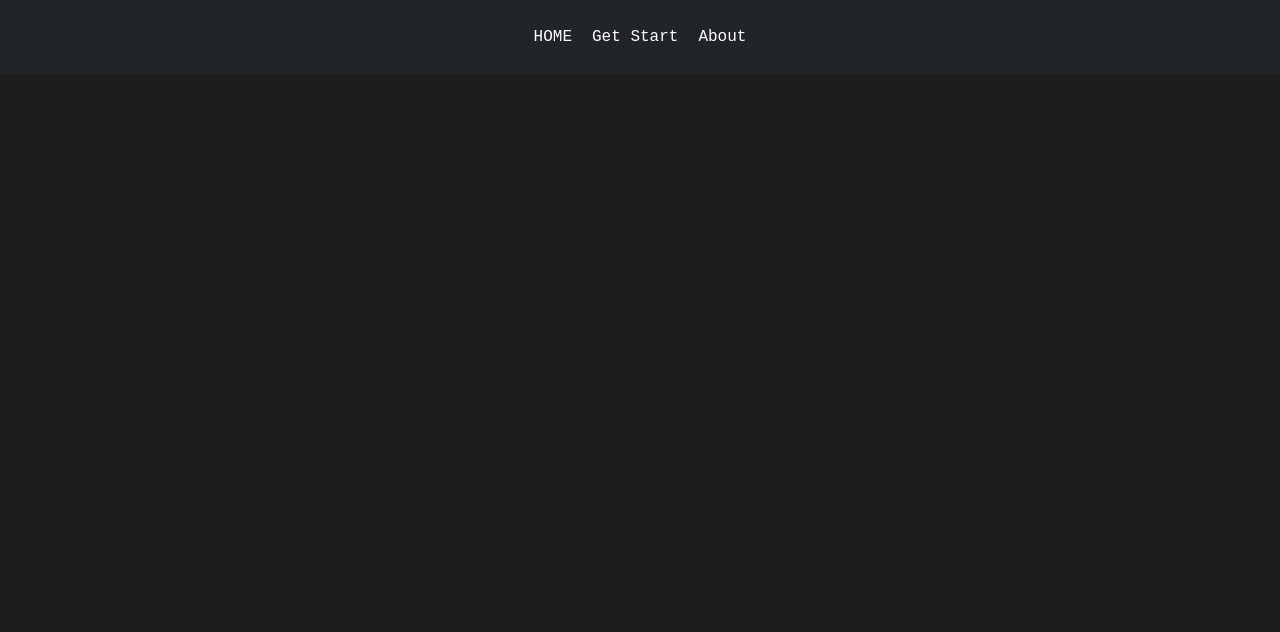
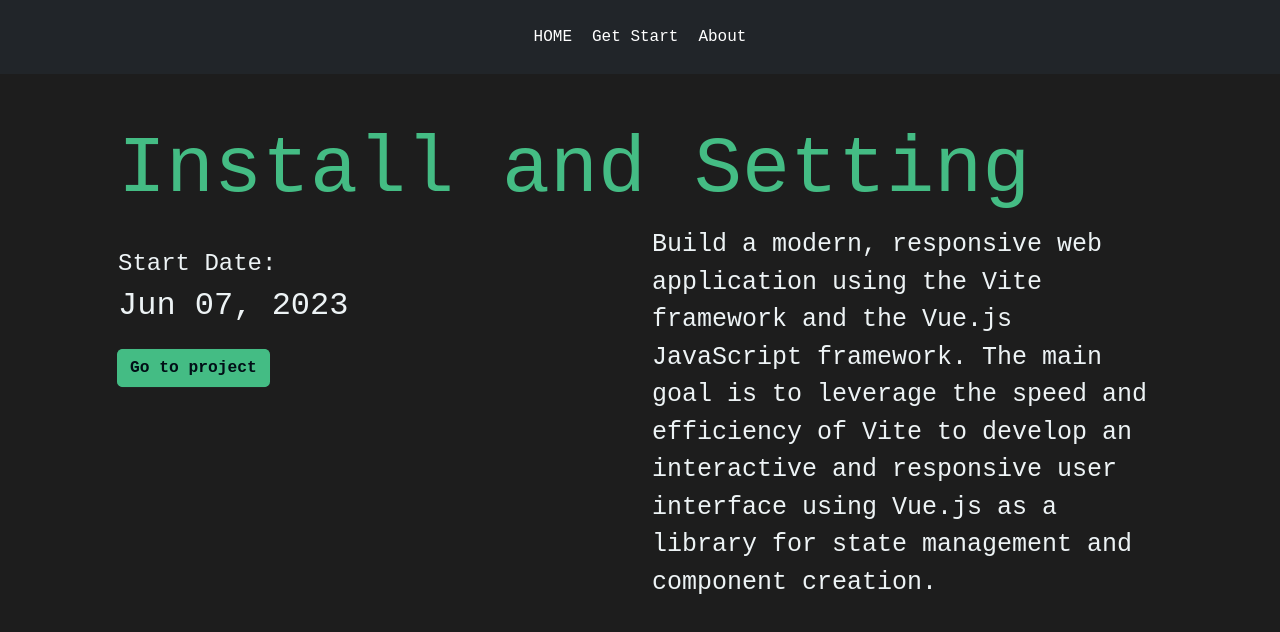
Before and after one commit to JungleKiosk/Freewat_GettingStarted, a Vue app: page /project/1 in a window 1280 px wide. Before the commit this address had no page. Shown: the top 632 px of the page. Built offline with nearby package versions, Linux system fonts and the light colour scheme.

Commit message:
router vue: pages

```diff
--- /dev/null
+++ b/src/data/data_projects.json
@@ -0,0 +1,81 @@
+[
+    {
+        "id": 1,
+        "name": "Install and Setting",
+        "tutorial": "tutorial 0",
+        "desc_card": "In this video tutorial you will learn how to install FREEWAT in QGIS and how to organize the project work directrory. In addition, you will be able to perform a first simple case of single-layer groundwater modeling",
+        "image": ".src/assets/img/0_plugin_freewat.png",
+        "environment": "Vue 3 + Vite",
+        "paks": "",
+        "stack": "HTML - CSS - JS",
+        "link": "https://junglekiosk.github.io/HelloVue/",
+        "data": "Jun 07, 2023",
+        "desc": "Build a modern, responsive web application using the Vite framework and the Vue.js JavaScript framework. The main goal is to leverage the speed and efficiency of Vite to develop an interactive and responsive user interface using Vue.js as a library for state management and component creation."
+    },
+    {
+        "id": 2,
+        "name": "LUCAS 2022",
+        "image": "assets/img/projects/lucas_2022.png",
+        "environment": "QGIS - Google My Maps - Google Earth Pro",
+        "paks": "",
+        "stack": "Python",
+        "link": "https://junglekiosk.github.io/LUCAS_2022/",
+        "data": "Jun 18, 2023",
+        "desc": "This project shows how to optimize data collection work for the Eurostat Land Use and Coverage Area frame Survey project with QGIS & Python. Through an iteration of the digitization of the routes to be covered and the relative geographical points, I created a quick access and mobile responsive working map in Google My Maps, which guaranteed ease of access and movement to crucial points, improving efficiency, reducing consumption and environmental impact, minimizing costs and improving work management."
+    },
+    {
+        "id": 3,
+        "name": "VueLeaflet",
+        "image": ".src/assets/img/projects/vue_leaflet.png",
+        "environment": "Vue 3 + Vite",
+        "paks": "",
+        "stack": "HTML - CSS - JS",
+        "link": "https://junglekiosk.github.io/VueLeaflet/",
+        "data": "Jun 11, 2023",
+        "desc": "Leveraging the power of Vue.js and Leaflet, I created an interactive map enriched with image placeholders. This project opens the door to an immersive and intuitive visualization of geographical data, offering a dynamic solution to represent information and places in an attractive way."
+    },
+    {
+        "id": 4,
+        "name": "Chestnut Zoning",
+        "image": "src/assets/img/projects/chestnut_zoning.png",
+        "environment": "QGIS - Google Earth Pro",
+        "paks": "",
+        "stack": "Python",
+        "link": "https://junglekiosk.github.io/QGIS_zoning/",
+        "data": "Jun 13, 2023",
+        "desc": "This project aims to optimize chestnut cultivation through the creation of a zonal prescription map. Taking advantage of the key variables of altitude, slope slope and sun exposure, I have delineated specific areas for optimal cultivation. Through one iteration in Python, I calculated the principal contour lines precisely, considering 100-meter intervals. The objective is targeted management of resources, promotion of forest health and ecosystem services, maximization of production and support for the local market through the repopulation of marginal territories."
+    },
+    {
+        "id": 5,
+        "name": "Map Soil Texture",
+        "image": "src/assets/img/projects/usda_py.png",
+        "environment": "QGIS - Google Earth Pro",
+        "paks": "",
+        "stack": "Python - RStudio",
+        "link": "https://junglekiosk.github.io/QGIS_SoilTexture/",
+        "data": "Jun 18, 2023",
+        "desc": "Through the reconstruction of the texture triangle in Python, get a detailed view of the soil composition. The objective is to identify and map the different texture classes – sand, silt and clay – present in the different areas of the territory. This approach will allow to better understand their distribution and characterization, providing crucial information for the optimal management of agricultural and environmental areas. Accurate mapping of texture values will enable targeted planning and informed decision making to promote crop efficiency and soil resource conservation."
+    },
+    {
+        "id": 6,
+        "name": "Soil Degradation",
+        "image": "src/assets/img/projects/soil_deg.png",
+        "environment": "QGIS - Google Earth Engine",
+        "paks": "",
+        "stack": "JS - Python - RStudio ",
+        "link": "https://junglekiosk.github.io/QGIS_SoilDegradation/",
+        "data": "Jun 22, 2023",
+        "desc": "This project focuses on the delicate coastal area of the Comacchio valleys in the Ravenna area, addressing a series of interconnected degradation phenomena. Soil subsidence, marine water intrusion and reduced fertility due to the accumulation of insoluble salts threaten agricultural sustainability. Through an in-depth analysis of the territory, I aim to optimize the use of underground water resources, preserving groundwater freshwater and promoting ecologically sustainable agricultural practices. This project aims to help mitigate the impacts of soil degradation, ensuring the resilience of agricultural communities and the conservation of the coastal environment."
+    },
+    {
+        "id": 7,
+        "name": "Remote Sensing",
+        "image": "src/assets/img/projects/rs.png",
+        "environment": "QGIS",
+        "paks": "",
+        "stack": "SCP",
+        "link": "https://junglekiosk.github.io/QGIS_RS_NDVI_CIgreen/",
+        "data": "Jul 10, 2023",
+        "desc": "From searching and selecting images based on specific objectives, through to evaluating image accuracy, consideration of cloud cover and shadow conditions become essential. In the context of this methodology, the choice of images from the USGS archives is guided by the time period of the analysis to ensure consistency. The effectiveness of this process extends to the pre-processing of the images, up to the application of vegetation indices calculated from the images satellites, providing valuable data for the analysis of the territory, the monitoring of environmental changes and the evaluation of the health of plant resources."
+    }
+]
--- a/src/router/index.js
+++ b/src/router/index.js
@@ -3,6 +3,7 @@ import { createRouter, createWebHistory } from "vue-router";
 import HomeView from "../views/HomeView.vue"
 import GetStartView from "../views/GetStartView.vue"
 import AboutView from "../views/AboutView.vue"
+import ProjectsView from "../views/ProjectsView.vue"
 /* ------------------------------------------------- */
 
 const router = createRouter({
@@ -22,7 +23,12 @@ const router = createRouter({
             path: "/About",
             name: "about",
             component: AboutView
-        }
+        },
+        {
+            path: "/project/:id",
+            name: "project",
+            component: ProjectsView
+        },
     ]
 })
 
--- a/src/views/GetStartView.vue
+++ b/src/views/GetStartView.vue
@@ -1,20 +1,66 @@
 <script>
+import { ref } from "vue";
+import { useRouter } from "vue-router";
+import Footer from '../components/Footer.vue';
+
+import projectsData from "../data/data_projects.json";
+
+export default {
+    name: "GetStart",
+    components: {
+        Footer,
+    },
+    setup() {
+        const projects = ref(projectsData);
+        const router = useRouter();
+        return {
+            projects,
+            router,
+        };
+    },
+    methods: {
+        getImagePath: function (name) {
+            return new URL(`../assets/img/${name}`, import.meta.url).href;
+        },
+    },
+};
+
 
 </script>
 
 
 <template>
-<div class="container mt-5">
-    <div class="row justify-content-center ">
-        <div class="col-6 text-center ">
-            <h1>Get</h1>
+    <div id="my_proj" class="container p-5">
+        <div class="row align-items-center justify-content-center">
+            <div class="col-lg-12 text-center">
+                <h1 class="txt_title">Tutorials</h1>
+
+                <p class="txt_proj">
+                    Click on a tutorials, go to the summary and view the video
+                </p>
+
+
+                <div class="row py-5 justify-content-center">
+                    <div :to="`/project/${project.id}`" class="col-lg-8 col-md-4 col-sm-6" v-for="project in projects"
+                        :key="project.id" @click="router.push(`/project/${project.id}`)">
+                        <div class="card my-4">
+                            <img class="card-img-top" :src="getImagePath(goal.img)" alt="">
+                            <div class="card-body">
+                                <h4 class="card-title">{{ project.tutorial }}</h4>
+                                <h1 class="card-title">{{ project.name }}</h1>
+                                <!-- <p class="card-text">Click on</p> -->
+                                <p class="card-text">{{ project.desc_card }}</p>
+                            </div>
+                        </div>
+
+                    </div>
+                </div>
+
+
+            </div>
         </div>
     </div>
-</div>
-
     <Footer></Footer>
 </template>
 
-<style>
-
-</style>
+<style></style>
--- /dev/null
+++ b/src/views/ProjectsView.vue
@@ -0,0 +1,94 @@
+<script setup>
+
+
+import { useRoute } from 'vue-router';
+import { ref, onBeforeMount } from "vue";
+import projects from "../data/data_projects.json"
+
+const project = ref(null)
+const route = useRoute()
+const { id } = route.params;
+
+// console.log(route.params)
+
+onBeforeMount(() => {
+    project.value = projects.find(c => c.id === parseInt(id))
+
+})
+
+
+</script>
+
+
+
+<template>
+    <div class="container p-5">
+        <div class="row">
+            <h1 class="txt_title_proj">{{ project.name }}</h1>
+            <div class="col-lg-6 align-items-center">
+                <div class="col-lg-12" v-if="project">
+                    <br>
+                    <h4>Start Date:</h4>
+                    <h2>{{ project.data }}</h2>
+                    <button class="my-3 btn btn_btlink_proj pulse-heart">
+                        <a class="link_proj" v-if="project.link" :href="project.link" target="_blank">Go to project</a>
+                    </button>
+                </div>
+                <div v-else>
+                    <h1>Not Found</h1>
+                </div>
+            </div>
+
+            <div class="col-lg-6" v-if="project">
+                <p class="txt_desc"> {{ project.desc }}</p>
+
+
+
+            </div>
+            <div v-else>
+                <h1>Not Found</h1>
+            </div>
+
+
+        </div>
+
+
+    </div>
+</template>
+
+
+
+
+
+<style scoped>
+.txt_title_proj {
+    color: #44bc84;
+    font-size: 80px;
+}
+
+.txt_desc {
+    font-size: 25px;
+}
+
+.btn_btlink_proj{
+    background-color: #44bc84;
+}
+.link_proj {
+    color:#010e16;
+    font-weight: 900;
+    text-decoration: none;
+}
+
+.pulse-heart {
+  animation: pulse 3s infinite;
+}
+
+@keyframes pulse {
+  0% {
+    transform: scale(1);
+  }
+  25% {
+    transform: scale(1.1);
+  }
+}
+</style>
```
Also changed, not shown: 1 other file (tests, documents, lock files or other folders).
